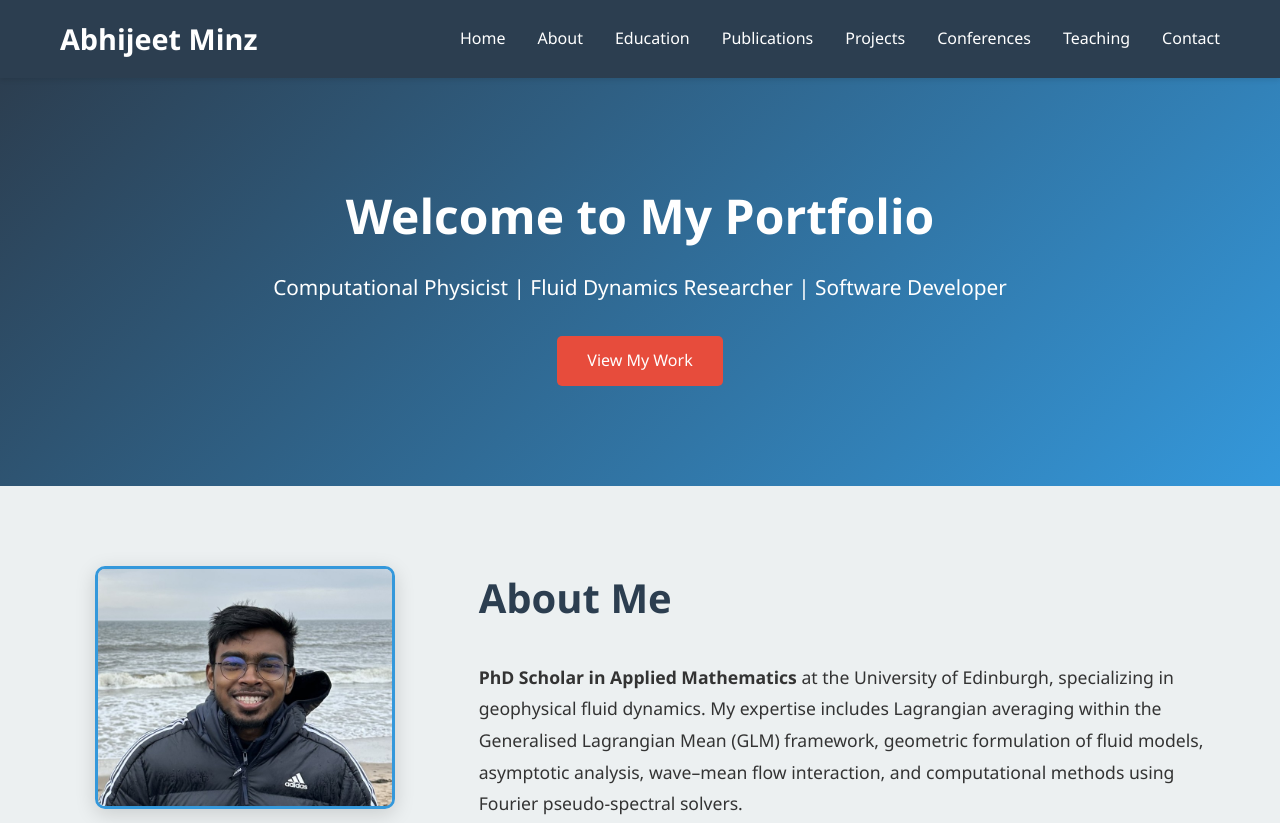
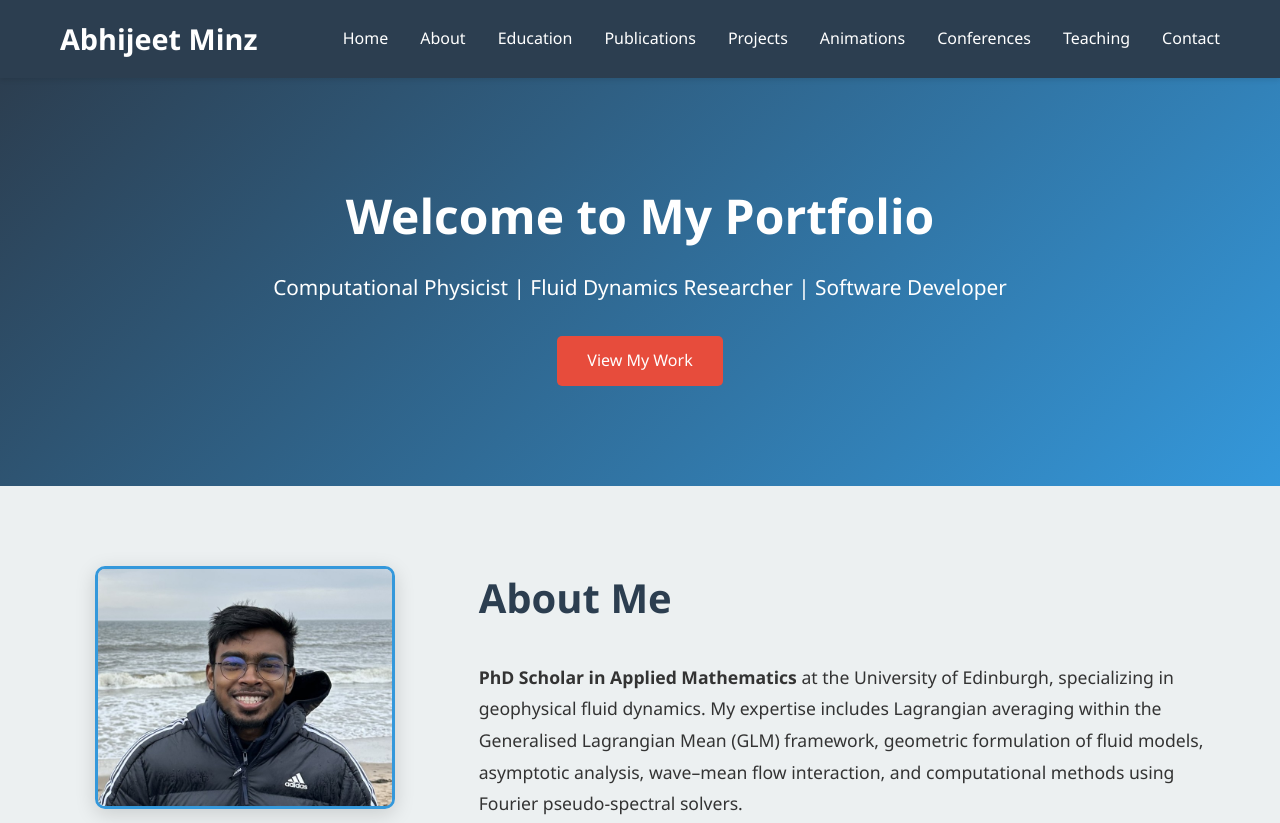
Before and after one commit to Abhijeet-Minz/Abhijeet-Minz.github.io, a plain HTML site: page index.html in a window 1280 px wide. Shown: the top 823 px of the page. Drawn offline with Linux system fonts and the light colour scheme.

Commit message:
Add link to Animations page in navigation

```diff
--- a/index.html
+++ b/index.html
@@ -17,6 +17,7 @@
                 <li><a href="#education">Education</a></li>
                 <li><a href="#publications">Publications</a></li>
                 <li><a href="#projects">Projects</a></li>
+                <li><a href="animations.html">Animations</a></li>
                 <li><a href="#conferences">Conferences</a></li>
                 <li><a href="#teaching">Teaching</a></li>
                 <li><a href="#contact">Contact</a></li>
```
